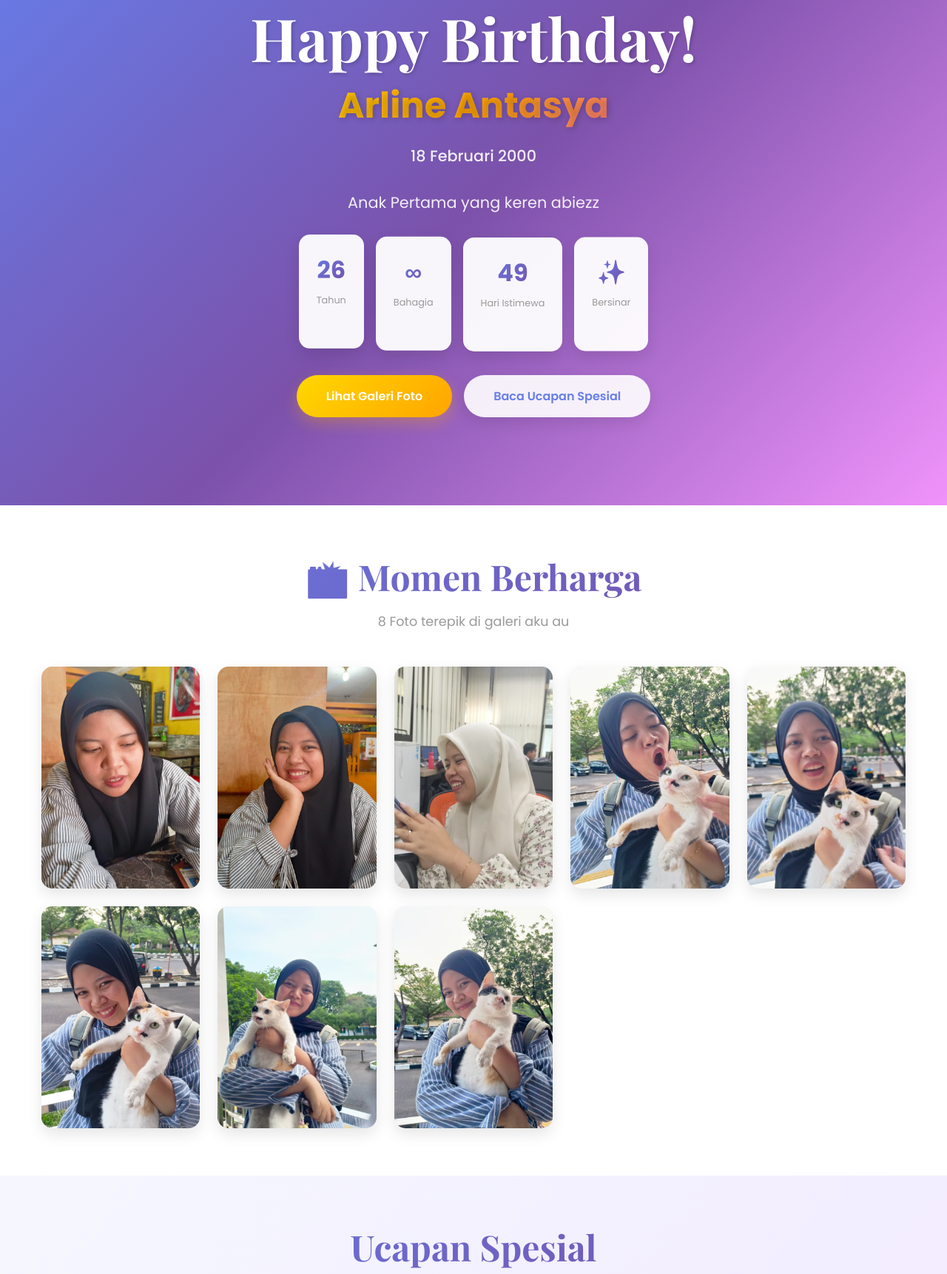
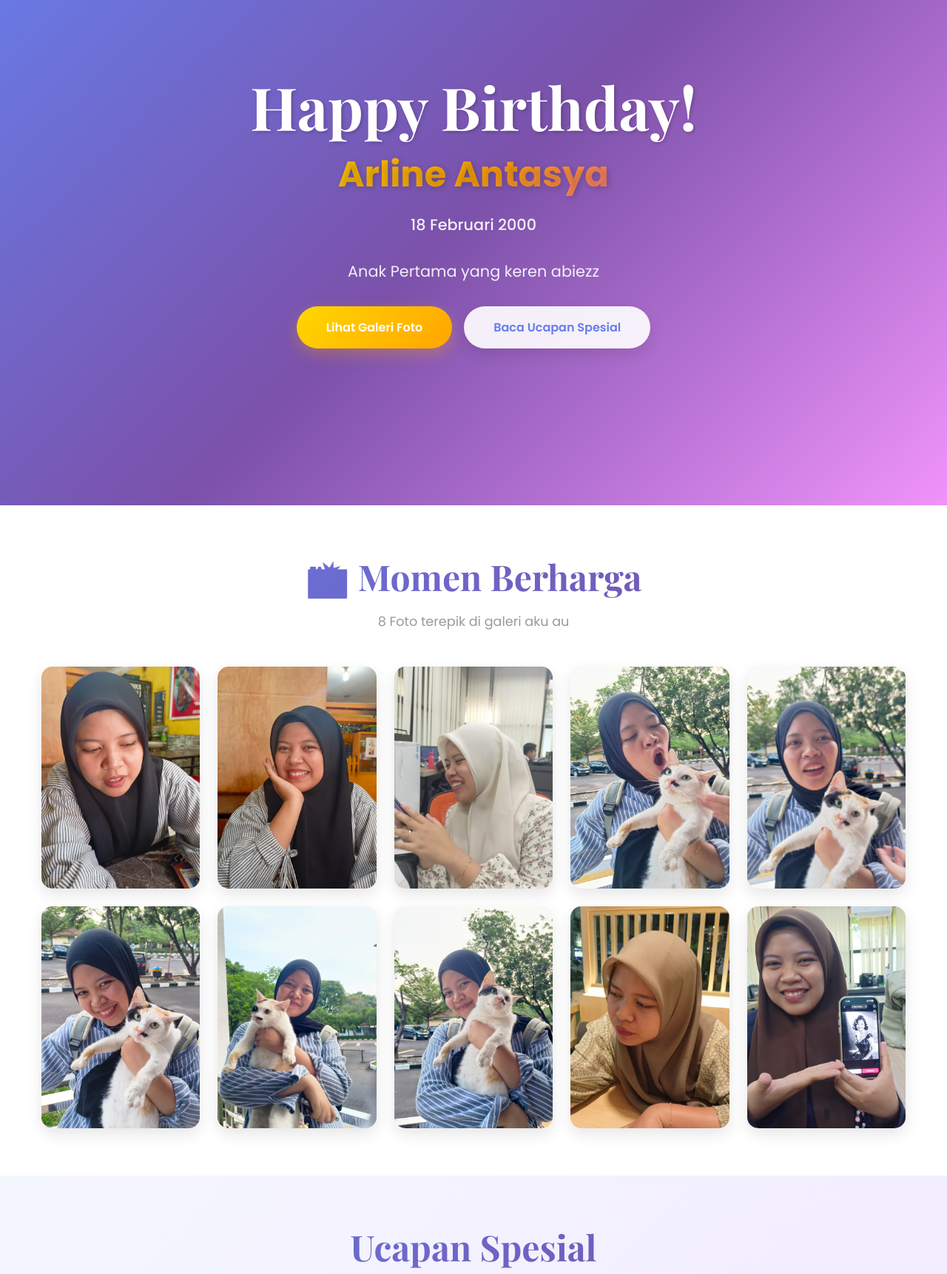
Before and after one commit to lenilestari/hbd, a plain HTML site: page index.html in a window 1280 px wide. Shown: the part 197-1919 px from the top of the page at 74% size. Drawn offline with nearby package versions, Linux system fonts and the light colour scheme.

```diff
--- a/index.html
+++ b/index.html
@@ -1275,7 +1275,7 @@
                 <p class="birthday-date">18 Februari 2000</p>
                 <p>Anak Pertama yang keren abiezz</p>
 
-                <div class="counter">
+                <!-- <div class="counter">
                     <div class="counter-item">
                         <span id="age">26</span>
                         <p>Tahun</p>
@@ -1292,7 +1292,7 @@
                         <span>✨</span>
                         <p>Bersinar</p>
                     </div>
-                </div>
+                </div> -->
 
                 <div class="cta-buttons">
                     <a href="#gallery" class="btn btn-primary">Lihat Galeri Foto</a>
@@ -1338,6 +1338,14 @@
                 </div>
                 <div class="gallery-item" data-aos="fade-up" data-aos-delay="800">
                     <img src="foto/foto-8.jpeg" alt="Foto 8">
+                    <div class="gallery-overlay"></div>
+                </div>
+                  <div class="gallery-item" data-aos="fade-up" data-aos-delay="800">
+                    <img src="foto/foto-9.jpeg" alt="Foto 8">
+                    <div class="gallery-overlay"></div>
+                </div>
+                  <div class="gallery-item" data-aos="fade-up" data-aos-delay="800">
+                    <img src="foto/foto-10.jpeg" alt="Foto 8">
                     <div class="gallery-overlay"></div>
                 </div>
             </div>
```
Also changed, not shown: foto/foto-10.jpeg (added), foto/foto-9.jpeg (added).
